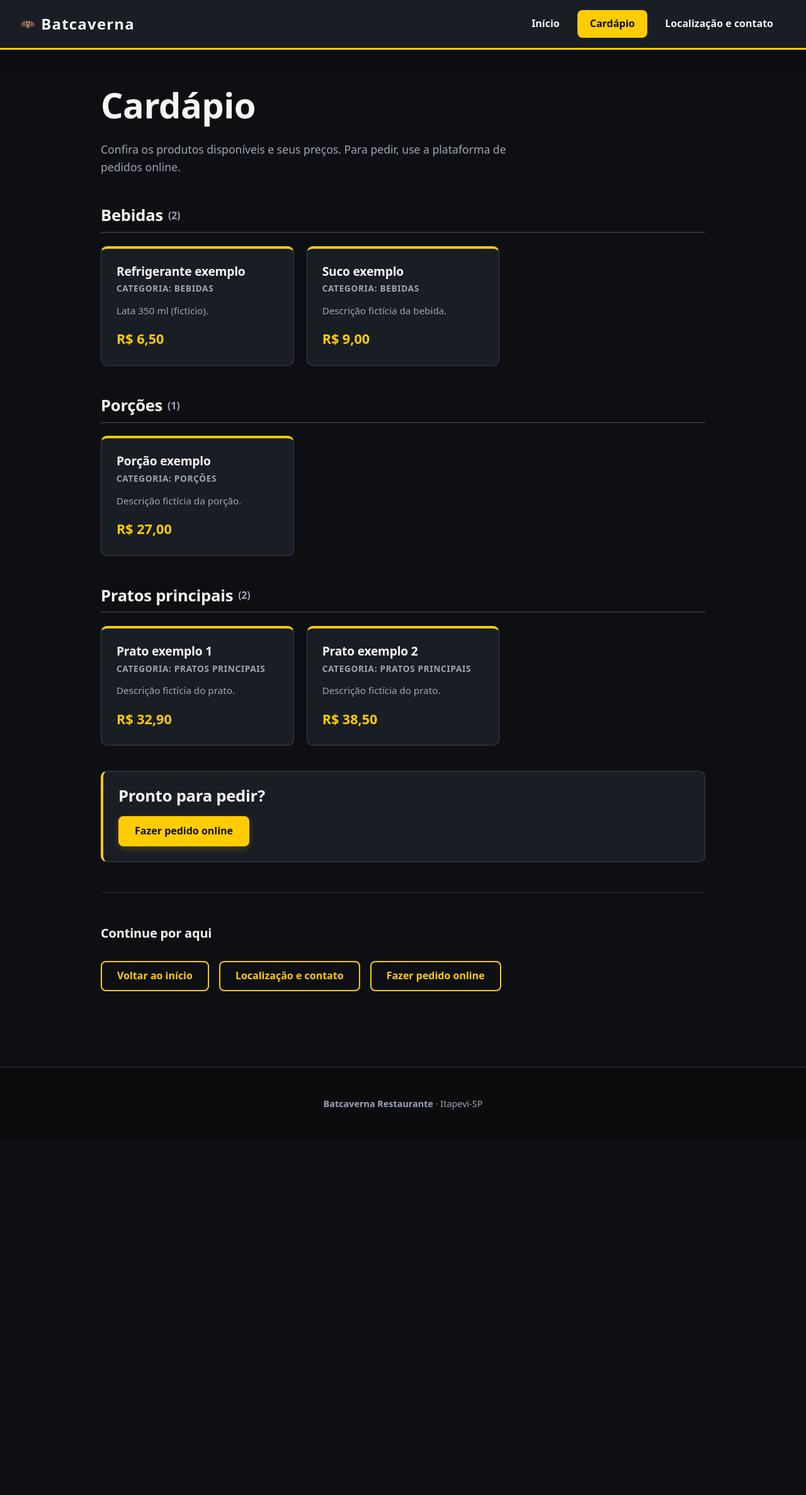
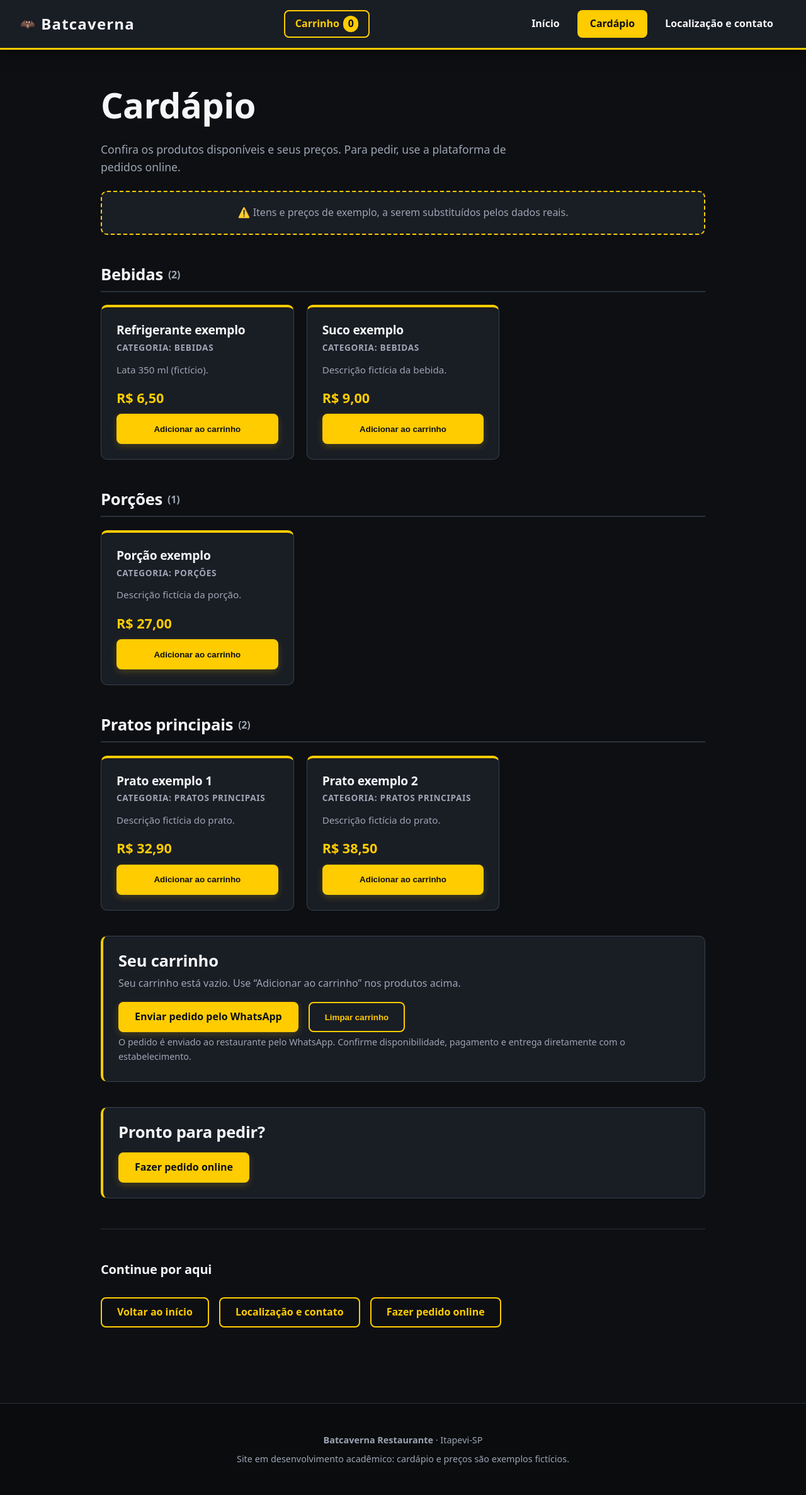
Before and after one commit to FilipeVieira1/batcaverna-restaurante, a Flask app: page /cardapio in a window 1280 px wide. Shown: the whole page at 63% size. Before the commit the page ends 1762 px from the top, so only its background shows below. Run offline with Flask 3, Linux system fonts and the light colour scheme; data comes from the database, SQL or seed files in the repository; both versions use the stored data as it was after the commit.

Commit message:
Adicionado o carrinho

```diff
--- a/app.py
+++ b/app.py
@@ -3,10 +3,10 @@ import os
 from pathlib import Path
 from urllib.parse import quote
 
-from flask import Flask, render_template
+from flask import Flask, jsonify, render_template
 from werkzeug.exceptions import HTTPException
 
-from database.db import init_db, itens_disponiveis
+from database.db import catalogo_disponivel, init_db, itens_disponiveis
 
 ENDERECO = "Rua Nelson Ezequiel de Farias, 231, Jardim Briquet, Itapevi-SP"
 WHATSAPP_EXIBIDO = "(11) 98291-7313"
@@ -25,12 +25,14 @@ def create_app(db_path=None):
     app = Flask(__name__)
     app.config["DB_PATH"] = db_path or os.environ.get(
         "BATCAVERNA_DB", str(Path(app.instance_path) / "batcaverna.db"))
+    # Aviso de dados fictícios; defina BATCAVERNA_DEMO=0 ao usar dados reais.
+    app.config["MODO_DEMO"] = os.environ.get("BATCAVERNA_DEMO", "1") == "1"
     app.jinja_env.filters["brl"] = formatar_preco
     init_db(app.config["DB_PATH"])
 
     @app.context_processor
     def globais():
-        return dict(pedidos_url=PEDIDOS_URL)
+        return dict(modo_demo=app.config["MODO_DEMO"], pedidos_url=PEDIDOS_URL)
 
     @app.get("/")
     def index():
@@ -39,8 +41,15 @@ def create_app(db_path=None):
 
     @app.get("/cardapio")
     def cardapio():
-        return render_template("cardapio.html",
+        return render_template("cardapio.html", whatsapp_link=WHATSAPP_LINK,
                                categorias=itens_disponiveis(app.config["DB_PATH"]))
+
+    @app.get("/api/itens")
+    def api_itens():
+        """Catálogo (somente leitura) para o carrinho do navegador."""
+        resposta = jsonify(catalogo_disponivel(app.config["DB_PATH"]))
+        resposta.headers["Cache-Control"] = "no-store"
+        return resposta
 
     @app.get("/contato")
     def contato():
--- a/database/db.py
+++ b/database/db.py
@@ -1,5 +1,6 @@
 """Acesso ao SQLite. Todas as consultas usam parâmetros (?), nunca texto concatenado."""
 import sqlite3
+from contextlib import closing
 from pathlib import Path
 
 BASE = Path(__file__).resolve().parent
@@ -13,18 +14,19 @@ def get_connection(db_path):
 
 
 def init_db(db_path):
-    """Cria as tabelas e, se o banco estiver vazio, carrega os itens iniciais."""
+    """Cria as tabelas e, se o banco estiver vazio, carrega os dados fictícios."""
     Path(db_path).parent.mkdir(parents=True, exist_ok=True)
-    with get_connection(db_path) as conn:
+    with closing(get_connection(db_path)) as conn:
         conn.executescript((BASE / "schema.sql").read_text(encoding="utf-8"))
         vazio = conn.execute("SELECT COUNT(*) FROM Categoria").fetchone()[0] == 0
         if vazio:
             conn.executescript((BASE / "seed.sql").read_text(encoding="utf-8"))
+        conn.commit()
 
 
 def itens_disponiveis(db_path):
     """Retorna {categoria: [itens]} somente com itens disponíveis."""
-    with get_connection(db_path) as conn:
+    with closing(get_connection(db_path)) as conn:
         linhas = conn.execute(
             """SELECT i.item_id, i.nome, i.descricao, i.preco, c.nome AS categoria
                FROM ItemCardapio i JOIN Categoria c ON c.categoria_id = i.categoria_id
@@ -36,3 +38,13 @@ def itens_disponiveis(db_path):
     for linha in linhas:
         agrupado.setdefault(linha["categoria"], []).append(linha)
     return agrupado
+
+
+def catalogo_disponivel(db_path):
+    """{item_id: {nome, preco}} dos itens disponíveis. O carrinho usa estes preços,
+    nunca valores vindos do navegador."""
+    with closing(get_connection(db_path)) as conn:
+        linhas = conn.execute(
+            "SELECT item_id, nome, preco FROM ItemCardapio WHERE disponivel = ?", (1,)
+        ).fetchall()
+    return {str(l["item_id"]): {"nome": l["nome"], "preco": l["preco"]} for l in linhas}
--- a/static/css/style.css
+++ b/static/css/style.css
@@ -100,3 +100,14 @@ main{max-width:68rem; margin:0 auto; padding:2rem 1rem; min-height: calc(100vh -
 .continuar{margin-top:3rem; padding-top:1rem; border-top:1px solid var(--borda)}
 .continuar h2{border:0; font-size:1.25rem}
 .continuar .acoes{justify-content:flex-start}
+
+/* ===== Carrinho ===== */
+.sr-only{position:absolute;width:1px;height:1px;overflow:hidden;clip:rect(0 0 0 0);white-space:nowrap}
+.carrinho-link{display:inline-flex;align-items:center;gap:.4rem;min-height:44px;padding:0 1rem;color:var(--sinal);font-weight:700;text-decoration:none;border:2px solid var(--sinal);border-radius:8px}
+.carrinho-link span{background:var(--sinal);color:#0d0f12;border-radius:999px;min-width:1.5rem;text-align:center;padding:0 .4rem}
+.add-carrinho{width:100%}
+.carrinho-lista{list-style:none;padding:0;margin:1rem 0}
+.carrinho-lista li{display:flex;flex-wrap:wrap;align-items:center;justify-content:space-between;gap:.5rem;padding:.75rem 0;border-bottom:1px solid var(--borda)}
+.qtd{display:inline-flex;align-items:center;gap:.5rem}
+.qtd button{min-width:44px;min-height:44px;background:transparent;color:var(--sinal);border:2px solid var(--sinal);border-radius:8px;font:inherit;font-weight:800;cursor:pointer}
+.nota{font-size:.9rem;color:var(--suave)}
--- a/static/js/script.js
+++ b/static/js/script.js
@@ -27,3 +27,58 @@ document.addEventListener("DOMContentLoaded", () => {
     }
   });
 });
+// ===== Carrinho simples =====
+// Guarda só {id: quantidade} no navegador. Nomes e preços vêm sempre do servidor (/api/itens).
+(() => {
+  const CHAVE = "batcaverna_carrinho", MAX = 20;
+  const brl = (v) => v.toLocaleString("pt-BR", { style: "currency", currency: "BRL" });
+  const ler = () => { try { const o = JSON.parse(localStorage.getItem(CHAVE) || "{}"); return o && typeof o === "object" ? o : {}; } catch { return {}; } };
+  const gravar = (c) => { try { localStorage.setItem(CHAVE, JSON.stringify(c)); } catch { /* armazenamento indisponível */ } };
+  const total = (c) => Object.values(c).reduce((s, q) => s + (Number(q) || 0), 0);
+  const selo = () => { const e = document.getElementById("carrinho-qtd"); if (e) e.textContent = total(ler()); };
+
+  document.addEventListener("DOMContentLoaded", () => {
+    selo();
+    const sec = document.getElementById("carrinho");
+    if (!sec) return;
+    const $ = (id) => document.getElementById(id);
+    let catalogo = {};
+
+    const render = () => {
+      const carrinho = ler(), lista = $("carrinho-lista");
+      lista.replaceChildren();
+      let soma = 0; const linhas = [];
+      for (const [id, q] of Object.entries(carrinho)) {
+        const item = catalogo[id], qtd = Math.min(MAX, Math.max(1, parseInt(q, 10) || 0));
+        if (!item) { delete carrinho[id]; continue; }          // item sumiu/indisponível
+        const sub = item.preco * qtd; soma += sub; linhas.push(`${qtd}x ${item.nome} - ${brl(sub)}`);
+        const li = document.createElement("li");
+        const nome = document.createElement("span"); nome.textContent = `${item.nome} · ${brl(sub)}`;
+        const ctrl = document.createElement("span"); ctrl.className = "qtd";
+        const mk = (txt, rot, delta) => { const b = document.createElement("button"); b.type = "button"; b.textContent = txt; b.setAttribute("aria-label", `${rot} ${item.nome}`); b.addEventListener("click", () => alterar(id, delta)); return b; };
+        const n = document.createElement("span"); n.textContent = qtd;
+        ctrl.append(mk("−", "Diminuir", -1), n, mk("+", "Aumentar", 1));
+        li.append(nome, ctrl); lista.append(li);
+      }
+      gravar(carrinho); selo();
+      const vazio = linhas.length === 0;
+      $("carrinho-vazio").hidden = !vazio; $("carrinho-total").hidden = vazio; $("carrinho-acoes").hidden = vazio;
+      $("carrinho-total").textContent = `Total: ${brl(soma)}`;
+      const msg = `Olá! Gostaria de fazer um pedido:\n${linhas.join("\n")}\nTotal: ${brl(soma)}`;
+      $("carrinho-enviar").href = `${sec.dataset.whatsapp}?text=${encodeURIComponent(msg)}`;
+    };
+    const alterar = (id, delta) => {
+      const c = ler(); const nova = (parseInt(c[id], 10) || 0) + delta;
+      if (nova <= 0) delete c[id]; else c[id] = Math.min(MAX, nova);
+      gravar(c); render();
+    };
+
+    document.querySelectorAll(".add-carrinho").forEach((b) => b.addEventListener("click", () => {
+      alterar(b.dataset.id, 1);
+      $("carrinho-aviso").textContent = `${b.getAttribute("aria-label").replace("Adicionar ", "").replace(" ao carrinho", "")} adicionado ao carrinho.`;
+    }));
+    $("carrinho-limpar").addEventListener("click", () => { gravar({}); render(); });
+
+    fetch(sec.dataset.api).then((r) => r.json()).then((d) => { catalogo = d; render(); }).catch(() => { $("carrinho-vazio").textContent = "Não foi possível carregar o carrinho agora."; });
+  });
+})();
--- a/templates/base.html
+++ b/templates/base.html
@@ -12,6 +12,7 @@
   <a class="pular" href="#conteudo">Pular para o conteúdo</a>
   <header class="topo">
     <a class="marca" href="{{ url_for('index') }}">Batcaverna</a>
+    <a class="carrinho-link" href="{{ url_for('cardapio') }}#carrinho" aria-label="Ver carrinho">Carrinho <span id="carrinho-qtd">0</span></a>
     <button class="menu-btn" aria-expanded="false" aria-controls="menu" aria-label="Abrir menu de navegação">Menu</button>
     <nav id="menu" class="menu" aria-label="Principal">
       {% set itens = [('index','Início'),('cardapio','Cardápio'),('contato','Localização e contato')] %}
@@ -23,6 +24,7 @@
   <main id="conteudo">{% block conteudo %}{% endblock %}</main>
   <footer class="rodape">
     <p><strong>Batcaverna Restaurante</strong> · Itapevi-SP</p>
+    {% if modo_demo %}<p>Site em desenvolvimento acadêmico: cardápio e preços são exemplos fictícios.</p>{% endif %}
   </footer>
 </body>
 </html>
--- a/templates/cardapio.html
+++ b/templates/cardapio.html
@@ -4,6 +4,7 @@
 <section class="bloco">
   <h1>Cardápio</h1>
   <p class="intro">Confira os produtos disponíveis e seus preços. Para pedir, use a plataforma de pedidos online.</p>
+  {% if modo_demo %}<p class="aviso">⚠️ Itens e preços de exemplo, a serem substituídos pelos dados reais.</p>{% endif %}
 
   {% for categoria, itens in categorias.items() %}
   <section class="secao" aria-labelledby="cat-{{ loop.index }}">
@@ -17,6 +18,7 @@
           {% if item.descricao %}<p>{{ item.descricao }}</p>{% endif %}
         </div>
         <p class="preco">{{ item.preco|brl }}</p>
+        <button type="button" class="btn add-carrinho" data-id="{{ item.item_id }}" aria-label="Adicionar {{ item.nome }} ao carrinho">Adicionar ao carrinho</button>
       </li>
       {% endfor %}
     </ul>
@@ -25,6 +27,19 @@
   <p class="vazio">Não há produtos disponíveis no momento. Consulte o restaurante pelo WhatsApp.</p>
   {% endfor %}
 
+  <section id="carrinho" class="cta-caixa" data-api="{{ url_for('api_itens') }}" data-whatsapp="{{ whatsapp_link }}" aria-labelledby="carrinho-titulo">
+    <h2 id="carrinho-titulo">Seu carrinho</h2>
+    <p id="carrinho-aviso" class="sr-only" role="status" aria-live="polite"></p>
+    <p id="carrinho-vazio">Seu carrinho está vazio. Use “Adicionar ao carrinho” nos produtos acima.</p>
+    <ul id="carrinho-lista" class="carrinho-lista"></ul>
+    <p id="carrinho-total" class="preco" hidden></p>
+    <div class="acoes" id="carrinho-acoes" hidden>
+      <a id="carrinho-enviar" class="btn" href="#" target="_blank" rel="noopener noreferrer">Enviar pedido pelo WhatsApp</a>
+      <button type="button" id="carrinho-limpar" class="btn btn-sec">Limpar carrinho</button>
+    </div>
+    <p class="nota">O pedido é enviado ao restaurante pelo WhatsApp. Confirme disponibilidade, pagamento e entrega diretamente com o estabelecimento.</p>
+  </section>
+
   <div class="cta-caixa">
     <h2>Pronto para pedir?</h2>
     <div class="acoes"><a class="btn" href="{{ pedidos_url }}" target="_blank" rel="noopener noreferrer">Fazer pedido online</a></div>
```
Also changed, not shown: database/seed.sql (+11 -9 lines), tests/test_app.py (+22 -7 lines).
